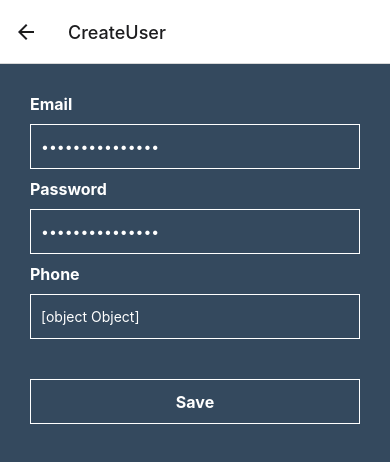
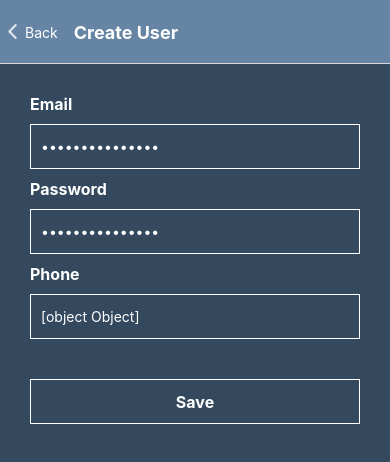
Before and after one commit to erlinda7/reactNativeHiwex, a React Native app: screen /CreateUser in a window 390 px wide. Shown: the top 462 px of the page. Built offline with nearby package versions, Linux system fonts and the light colour scheme; what axios-middleware would draw is missing.

Commit message:
custom header

```diff
--- a/app/navigator/stack.js
+++ b/app/navigator/stack.js
@@ -1,3 +1,4 @@
+/* eslint-disable react-native/no-inline-styles */
 import React from 'react';
 
 import { createStackNavigator } from '@react-navigation/stack';
@@ -5,20 +6,28 @@ import { NavigationContainer } from '@react-navigation/native';
 
 //Screen
 import Routes from './stackRoutes';
-import { TouchableOpacity, View } from 'react-native';
+import { TouchableOpacity, Text, Image } from 'react-native';
+
+import back from '../assets/icons/back.png';
 
 const Stack = createStackNavigator();
 
-const Header = () => (
-  // eslint-disable-next-line react-native/no-inline-styles
-  <View style={{ width: '100%', height: 45, backgroundColor: 'red' }} />
-);
-
-const Button = () => (
+const getButton = ({ navigation }) => (
   <TouchableOpacity
-    style={{ width: 20, height: 20, backgroundColor: '#000' }}
-    onPress={() => console.log('hello')}
-  />
+    style={{ flexDirection: 'row' }}
+    onPress={() => navigation.goBack()}>
+    <Image
+      source={back}
+      style={{
+        width: 15,
+        height: 15,
+        tintColor: '#FFF',
+        marginLeft: 5,
+        marginRight: 5,
+      }}
+    />
+    <Text style={{ color: '#FFF' }}>Back</Text>
+  </TouchableOpacity>
 );
 
 function AppStack() {
@@ -38,7 +47,17 @@ function AppStack() {
             // headerLeft: Button,
           }}
         />
-        <Stack.Screen name="CreateUser" component={Routes.CreateUser} />
+        <Stack.Screen
+          name="CreateUser"
+          component={Routes.CreateUser}
+          options={nav => ({
+            title: 'Create User',
+            headerStyle: { backgroundColor: '#6685a4' },
+            headerTintColor: '#fff',
+            headerTitleStyle: { fontWeight: 'bold' },
+            headerLeft: () => getButton(nav),
+          })}
+        />
       </Stack.Navigator>
     </NavigationContainer>
   );
--- a/app/views/login/index.js
+++ b/app/views/login/index.js
@@ -1,5 +1,5 @@
 import React, { Component } from 'react';
-import { View, Image } from 'react-native';
+import { View, Image, Touchable, TouchableOpacity, Text } from 'react-native';
 
 import Loading from '../../components/loading';
 import Button from '../../components/button';
@@ -53,6 +53,13 @@ class Login extends Component {
                   .catch(err => console.log({ err })); */
               }}
             />
+            <TouchableOpacity
+              onPress={() => this.props.navigation.navigate('CreateUser')}>
+              <Text
+                style={{ color: '#fff', fontWeight: 'bold', marginTop: 10 }}>
+                Create An Account
+              </Text>
+            </TouchableOpacity>
           </View>
         </View>
       </Loading>
```
Also changed, not shown: app/assets/icons/back.png (added).
